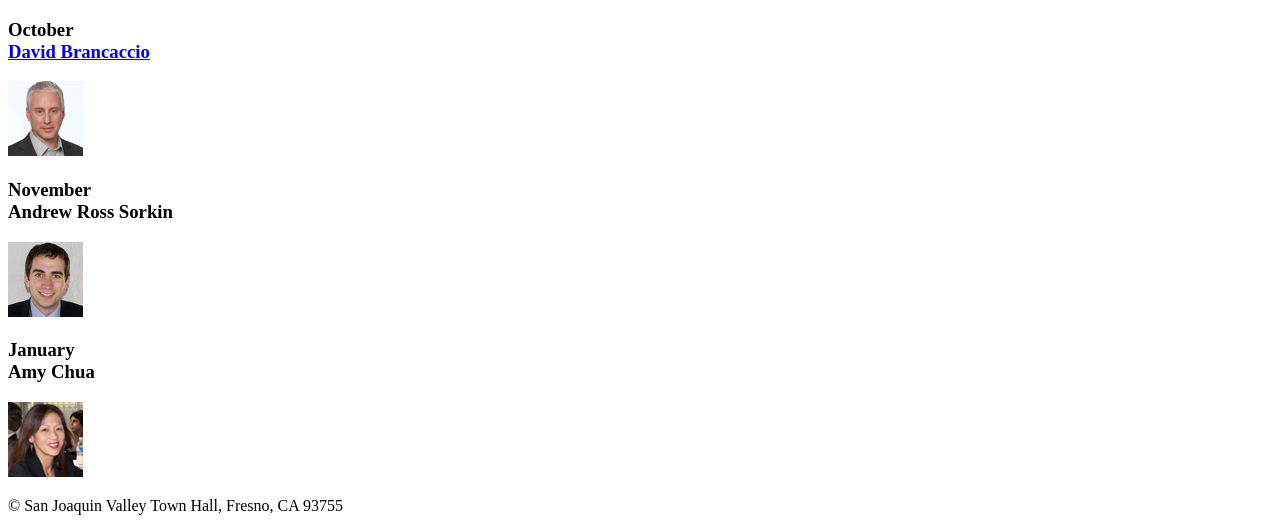
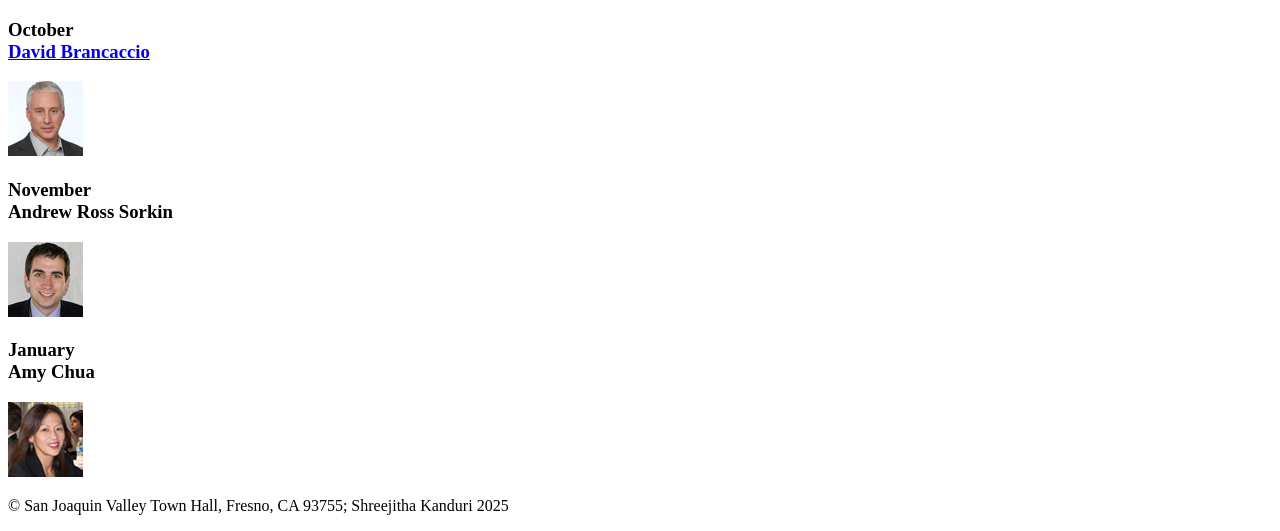
Before and after one commit to shreek3724/IS117A05, a plain HTML site: page index.html in a window 1280 px wide. Shown: the part 504-1035 px from the top of the page. Drawn offline with Linux system fonts and the light colour scheme.

Commit message:
Updated copyright

```diff
--- a/index.html
+++ b/index.html
@@ -50,7 +50,7 @@
 
 	</main>
 	<footer>
-		<p>&copy; San Joaquin Valley Town Hall, Fresno, CA 93755</p>
+		<p>&copy; San Joaquin Valley Town Hall, Fresno, CA 93755; Shreejitha Kanduri 2025</p>
 	</footer>
 </body>
 
```
